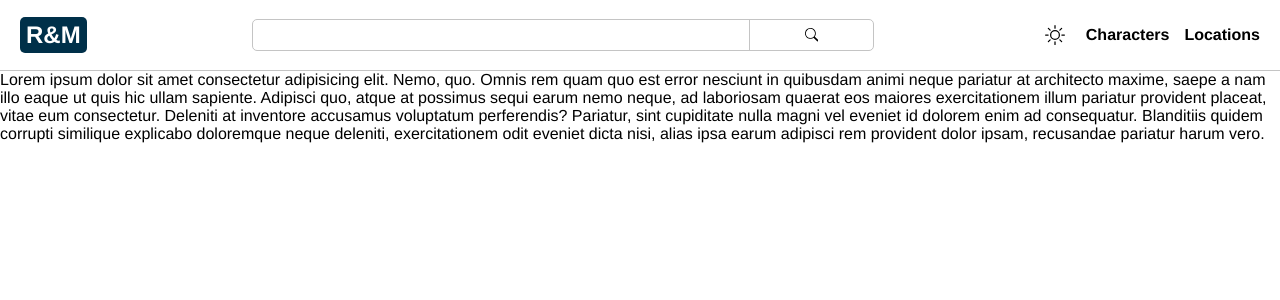
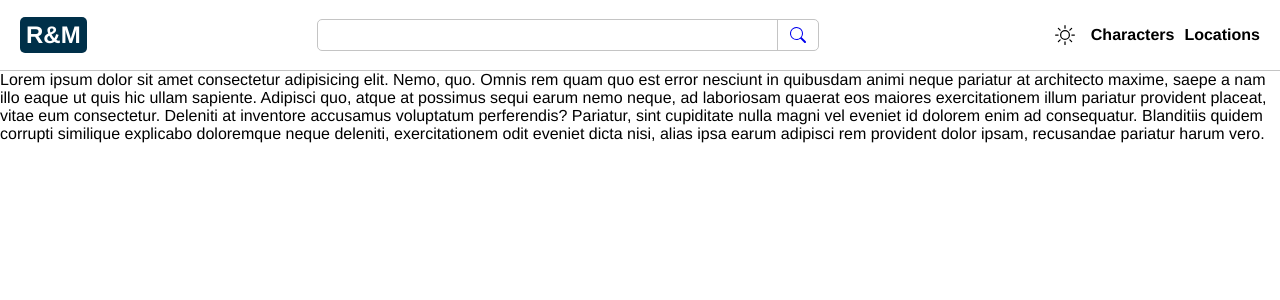
Before and after one commit to FacundoLG/RickandMorty-React, a React (Create React App) app: page / in a window 1280 px wide. Shown: the top 300 px of the page. Built offline with nearby package versions, Linux system fonts and the light colour scheme.

Commit message:
search input

```diff
--- a/src/App.js
+++ b/src/App.js
@@ -2,6 +2,8 @@ import './App.css';
 import Routes from './routes/Routes';
 
 function App() {
+
+
   return (
     <div className="App">
      <Routes/>
--- a/src/assets/components/Header.css
+++ b/src/assets/components/Header.css
@@ -22,8 +22,10 @@
 }
 .inputContainer {
   display: flex;
+  margin: 0px 5px;
   justify-content: space-between;
   width: 50%;
+  max-width: 500px;
   background: #fff;
   height: 30px;
   border-radius: 5px;
@@ -31,7 +33,7 @@
 }
 .input {
   display: flex;
-  width: 80%;
+  width: 90%;
   background: none;
   border: none;
   outline: none;
@@ -42,6 +44,7 @@
   align-items: center;
   border: none;
   width: 20%;
+  max-width: 40px;
   background: none;
   border-left: solid 1px rgb(196, 196, 196);
 }
@@ -53,7 +56,7 @@
   align-items: center;
 }
 .link {
-  margin-left: 15px;
+  margin-left: 10px;
   text-decoration: none;
   color: black;
   font-weight: bold;
@@ -64,6 +67,9 @@
   font-size: 20px;
   transition: 300ms;
 }
+.icon:hover {
+  cursor: pointer;
+}
 .link:hover {
   color: #e63946;
   cursor: pointer;
--- a/src/assets/pages/Characters.css
+++ b/src/assets/pages/Characters.css
@@ -2,4 +2,5 @@
   display: flex;
   flex-wrap: wrap;
   justify-content: center;
+  min-height: 100vh;
 }
--- /dev/null
+++ b/src/assets/pages/Home.css
@@ -0,0 +1,4 @@
+.Home {
+  display: flex;
+  min-height: 100vh;
+}
--- a/src/components/Header.jsx
+++ b/src/components/Header.jsx
@@ -1,4 +1,4 @@
-import React, { useContext } from 'react';
+import React, { useContext, useState } from 'react';
 import {Link} from 'react-router-dom'
 import { BsBrightnessHigh,BsSearch } from "react-icons/bs";
 import '../assets/components/Header.css'
@@ -6,12 +6,19 @@ import '../assets/Theme/darkTheme.css'
 import ThemeContext from '../context/ThemeContext';
 const Header = ({setDark}) => {
     var theme = useContext(ThemeContext)
+    const [inputText,setInputText] = useState("")
+    const search = () =>{
+        setInputText(document.getElementById("searchInput").value)
+    }
+
     return (
         <div className={theme ? "Header dark":"Header"}>
             <Link className="title" to="/"><h2>R&M</h2></Link>
             <div className="inputContainer">
-                <input className="input" type="text" />
-                <button className="inputButton"><BsSearch/></button>
+                <input className="input" onChange={search} type="text" id="searchInput"/>
+                <Link className="inputButton" to={`/characters/${inputText}`}>
+                    <BsSearch/>
+                </Link>
             </div>
             <div className="tabs">
                 <button className="iconButton" onClick={setDark}><BsBrightnessHigh className={theme ? "icon iconDark":"icon"}/ ></button>
--- a/src/pages/Characters.jsx
+++ b/src/pages/Characters.jsx
@@ -1,26 +1,33 @@
 import React, { useState, useEffect, useContext } from 'react';
+import {useParams} from 'react-router';
 import Card from '../components/Card'
 import ThemeContext from '../context/ThemeContext'
 
 import '../assets/Theme/darkTheme.css'
 import '../assets/pages/Characters.css'
 const Characters = () => {
+    console.log(useParams().name)
+    var characterName = useParams().name || ""
     const [characters,getCharacters] = useState([])
     var theme = useContext(ThemeContext)
     useEffect(()=>{
-        fetch(`https://rickandmortyapi.com/api/character`)
+        fetch(`https://rickandmortyapi.com/api/character/?name=${characterName}` )
             .then(res => res.json())
             .then(data =>{
                 console.log(data.results)
-                getCharacters(data.results)
+                if(data.results){
+                    getCharacters(data.results)
+                }else{
+                    getCharacters([])
+                }
             })
-    },[])
+    },[characterName])
 
     return (
     <div className={theme ? "Characters dark" : "Characters"}>
         <div className="cardContainer">
         {characters.map((character)=>
-            <Card key={character.id} imgSrc={character.image} name={character.name}/>
+            character.image? <Card key={character.id} imgSrc={character.image} name={character.name}/> : ""
         )}
         </div>
     </div>
--- a/src/pages/Home.jsx
+++ b/src/pages/Home.jsx
@@ -1,6 +1,7 @@
 import React, {useContext} from 'react';
 import ThemeContext from '../context/ThemeContext'
 import '../assets/Theme/darkTheme.css'
+import '../assets/pages/Home.css'
 const Home = () => {
     var theme = useContext(ThemeContext)
     return (
--- a/src/routes/Routes.jsx
+++ b/src/routes/Routes.jsx
@@ -21,6 +21,7 @@ const Routes = () => {
                 <Header setDark={changeTheme}/>
                 <Route exact path="/" component={Home}/>
                 <Route exact path="/characters" component={Characters}/>
+                <Route path="/characters/:name" component={Characters}/>
                 <Route exact path="/locations" component={Locations}/>
             </BrowserRouter>
           </ThemeContext.Provider>
```
